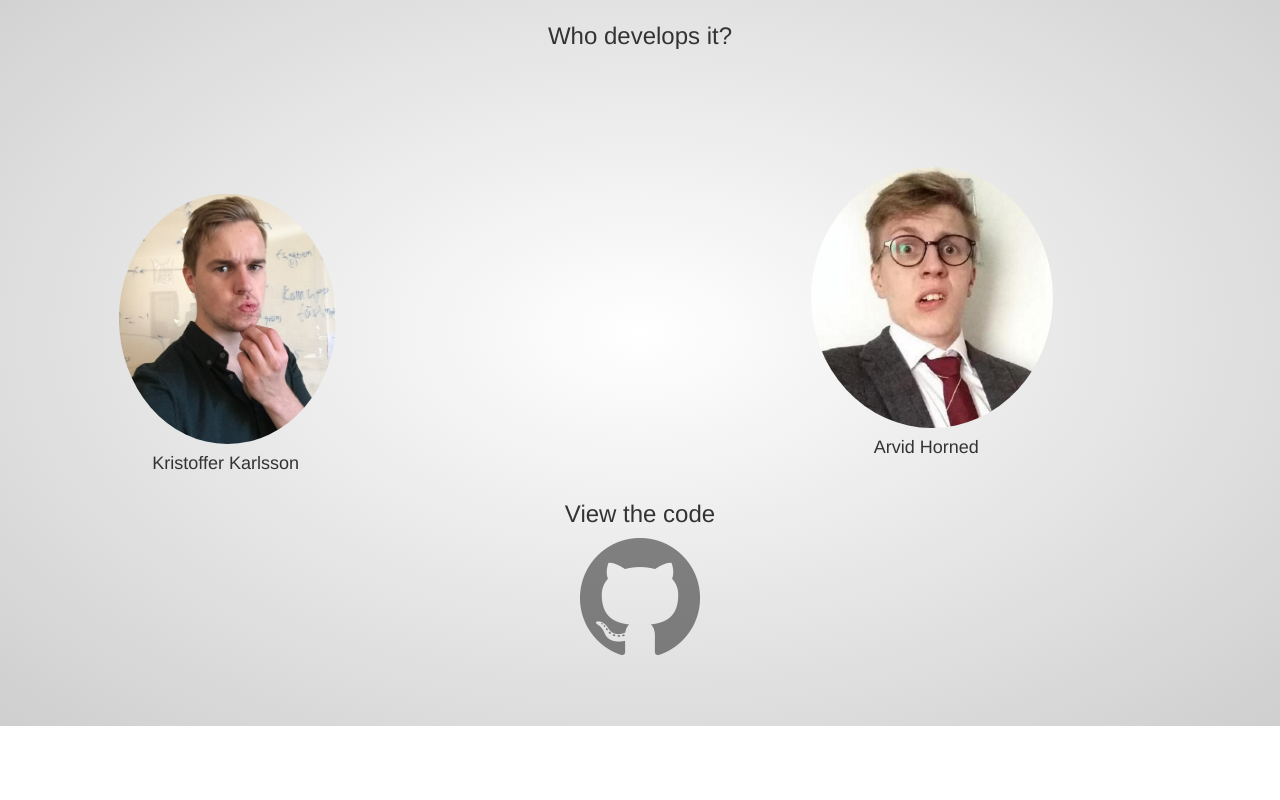
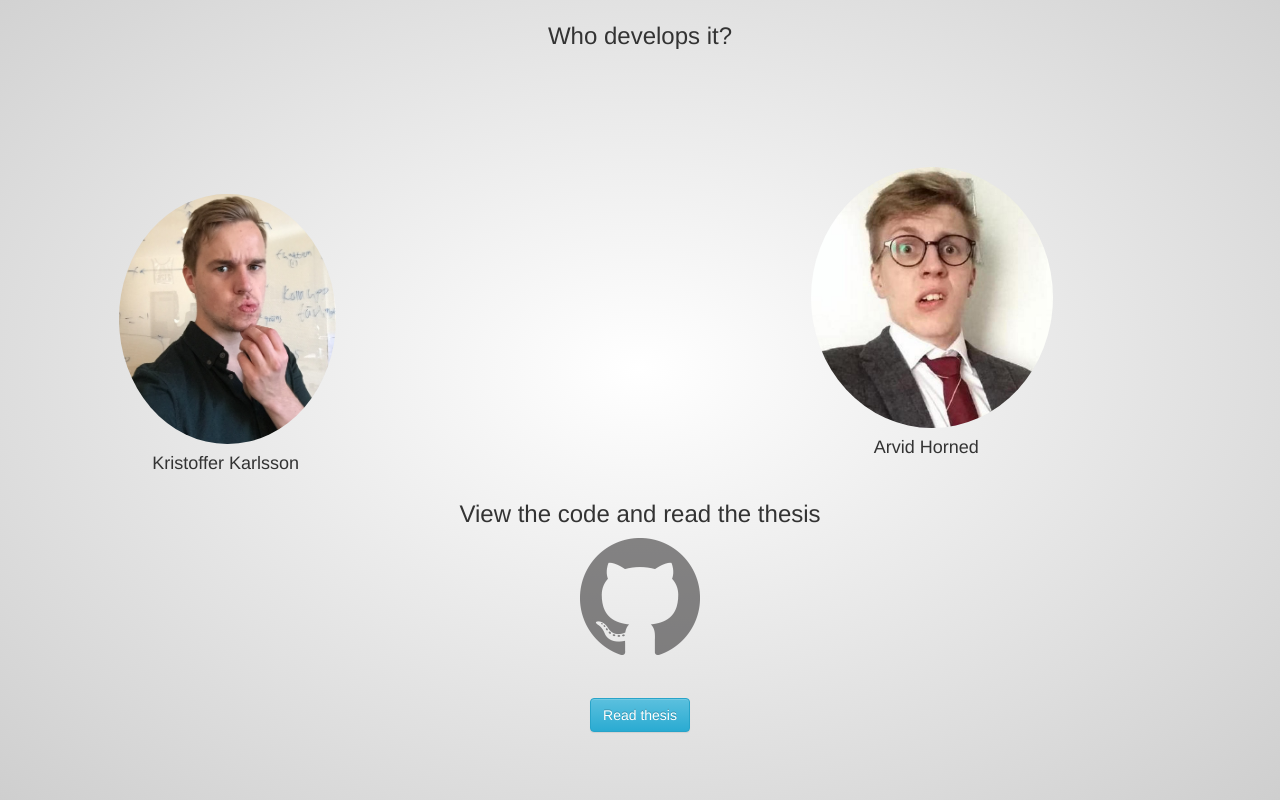
Before and after one commit to kristofferkarlsson93/bachelor_thesis_webpage, a plain HTML site: page index.html in a window 1280 px wide. Shown: the part 2479-3279 px from the top of the page. Before the commit the page ends 3205 px from the top, so only its background shows below. Drawn offline with nearby package versions, Linux system fonts and the light colour scheme.

Commit message:
added a button asa link to the thesis

```diff
--- a/css/style.css
+++ b/css/style.css
@@ -235,6 +235,10 @@ html, body{
 #gitImage:hover {
     opacity: 1;
 }
+
+#thesisButton {
+    margin-top: 3%;
+}
 @media only screen and (max-width: 767px) {
     #header {
         margin-left: 0%;
--- a/index.html
+++ b/index.html
@@ -109,10 +109,12 @@
             </div>
             <div id="contacts" class="row">
                 <div id="git" class="col-md-12">
-                    <h3>View the code</h3>
+                    <h3>View the code and read the thesis</h3>
                     <a href="https://github.com/kristofferkarlsson93/Inavicon">
                         <img id="gitImage" class="img-responsive animated" src="media/GitHub-Mark-120px-plus.png">
                     </a>
+                    <button id="thesisButton" type="button" class="btn btn-info"
+                            onClick="window.open('media/Bachelor_Thesis%20_Horned_Karlsson_final.pdf');">Read thesis</button>
                 </div>
             </div>
         </div>
```
Also changed, not shown: 1 other file.
